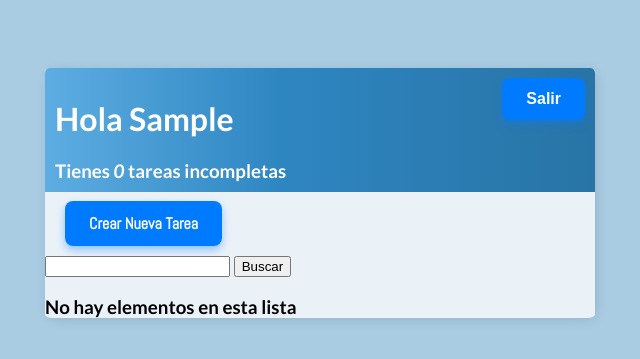
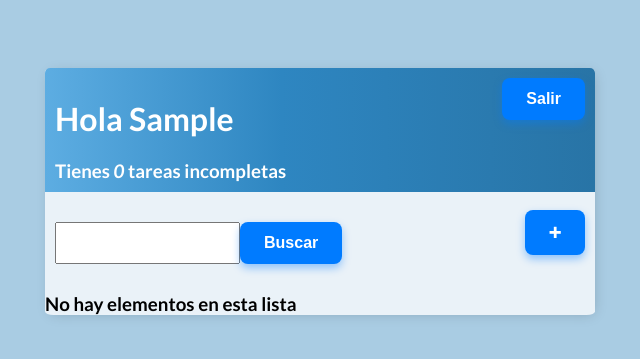
Before and after one commit to alonso1298/Aplicacion-Web-De-Tareas-Pendientes, a Django app: page / in a window 1280 px wide. Shown: the top 359 px of the page, without its empty margins (320-960 px from the left). Run offline with Django 5.2, Linux system fonts and the light colour scheme; the visitor is signed in with stand-in values (Sample User, id 1); data that the repository does not hold is empty.

Commit message:
Se agregan termina de agregar los estilos a la busqueda

```diff
--- a/src/proyecto/base/templates/base/principal.html
+++ b/src/proyecto/base/templates/base/principal.html
@@ -89,6 +89,12 @@
             font-size: 22px;
             line-height: 0;
         }
+        .envoltorio-agregar-buscar {
+            display: flex;
+            justify-content: space-between;
+            align-items: center;
+            padding: 10px;
+        }
     </style>
 </head>
 <body>
--- a/src/proyecto/base/templates/base/tarea_list.html
+++ b/src/proyecto/base/templates/base/tarea_list.html
@@ -16,17 +16,14 @@
     {% endif %}
 </header>
 
-<br>
+<div class="envoltorio-agregar-buscar">
+    <form method="GET" style="margin-top: 20px; display: flex;">
+        <input type="text" name="area-buscar" value="{{valor_buscado}}">
+        <input class="boton" type="submit" value="Buscar">
+    </form>
+    <a class="boton nueva-tarea" href="{% url 'crear-tarea' %}">&#x1F7A5;</a>
+</div>
 
-<a class="boton nueva-tarea" href="{% url 'crear-tarea' %}">Crear Nueva Tarea</a>
-
-<br>
-<br>
-
-<form method="GET">
-    <input type="text" name="area-buscar" value="{{valor_buscado}}">
-    <input type="submit" value="Buscar">
-</form>
 
 <div class="envoltorio-items-tarea">
     {% for tarea in tareas %}
```
